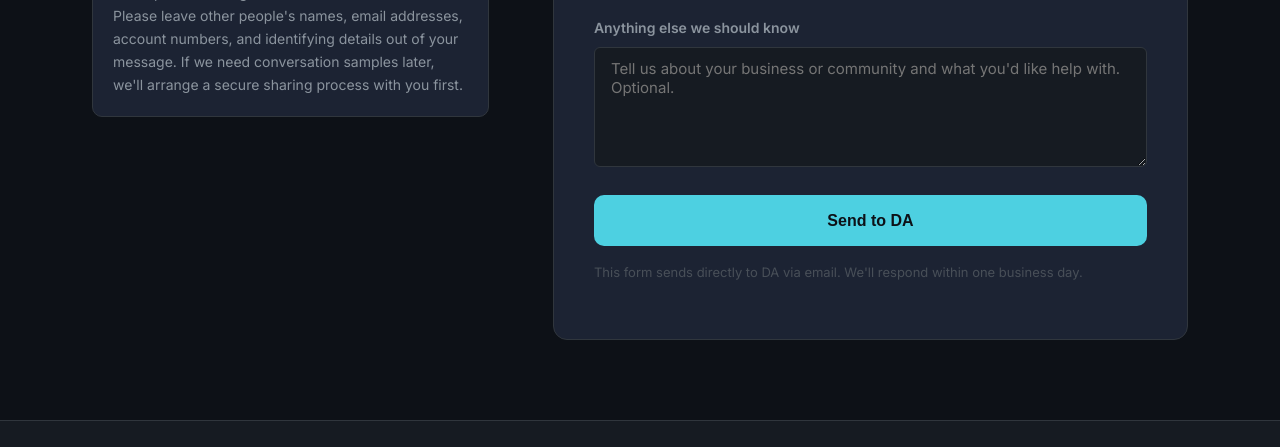
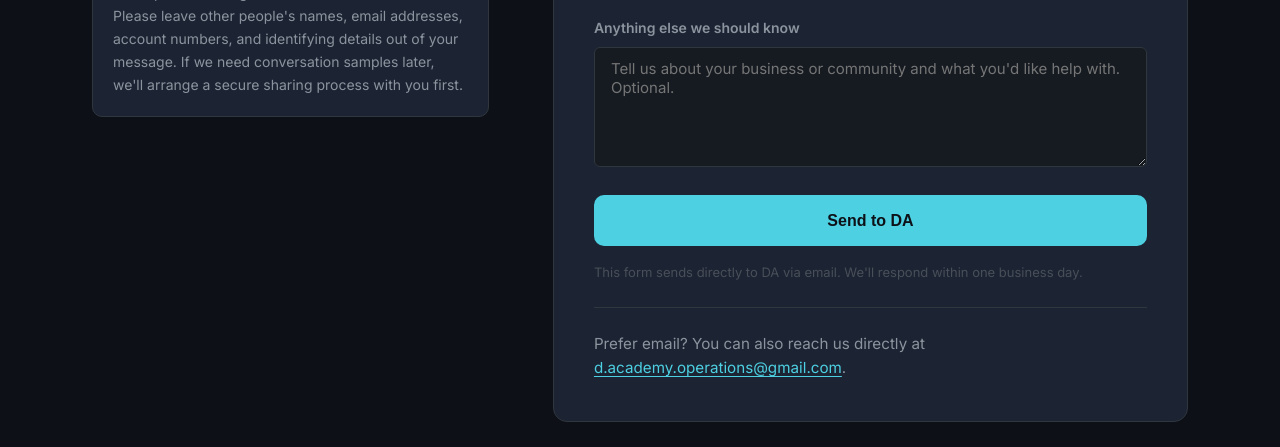
Before and after one commit to Jonny-Ringo/DA_ops, a website built with Vite: page contact.html in a window 1280 px wide. Shown: the part 921-1368 px from the top of the page. Built offline with nearby package versions, Linux system fonts and the light colour scheme.

Commit message:
Add direct email contact below the inquiry form

```diff
--- a/contact.html
+++ b/contact.html
@@ -133,6 +133,7 @@
                         </div>
                         <p class="form-disclaimer">This form sends directly to DA via email. We'll respond within one business day.</p>
                     </form>
+                    <p class="contact-email">Prefer email? You can also reach us directly at <a href="mailto:d.academy.operations@gmail.com">d.academy.operations@gmail.com</a>.</p>
                 </div>
 
             </div>
--- a/src/styles/styles.css
+++ b/src/styles/styles.css
@@ -1154,6 +1154,26 @@ section {
     text-align: center;
     font-size: 1rem;
     padding: 0.9rem 2rem;
+}
+
+.contact-email {
+    margin-top: 1.5rem;
+    padding-top: 1.5rem;
+    border-top: 1px solid var(--color-border);
+    color: var(--color-text-secondary);
+    font-size: 0.95rem;
+}
+
+.contact-email a {
+    color: var(--color-primary);
+    text-decoration: underline;
+    text-underline-offset: 3px;
+    overflow-wrap: anywhere;
+}
+
+.contact-email a:focus-visible {
+    outline: 2px solid var(--color-primary);
+    outline-offset: 4px;
 }
 
 .form-disclaimer {
```
